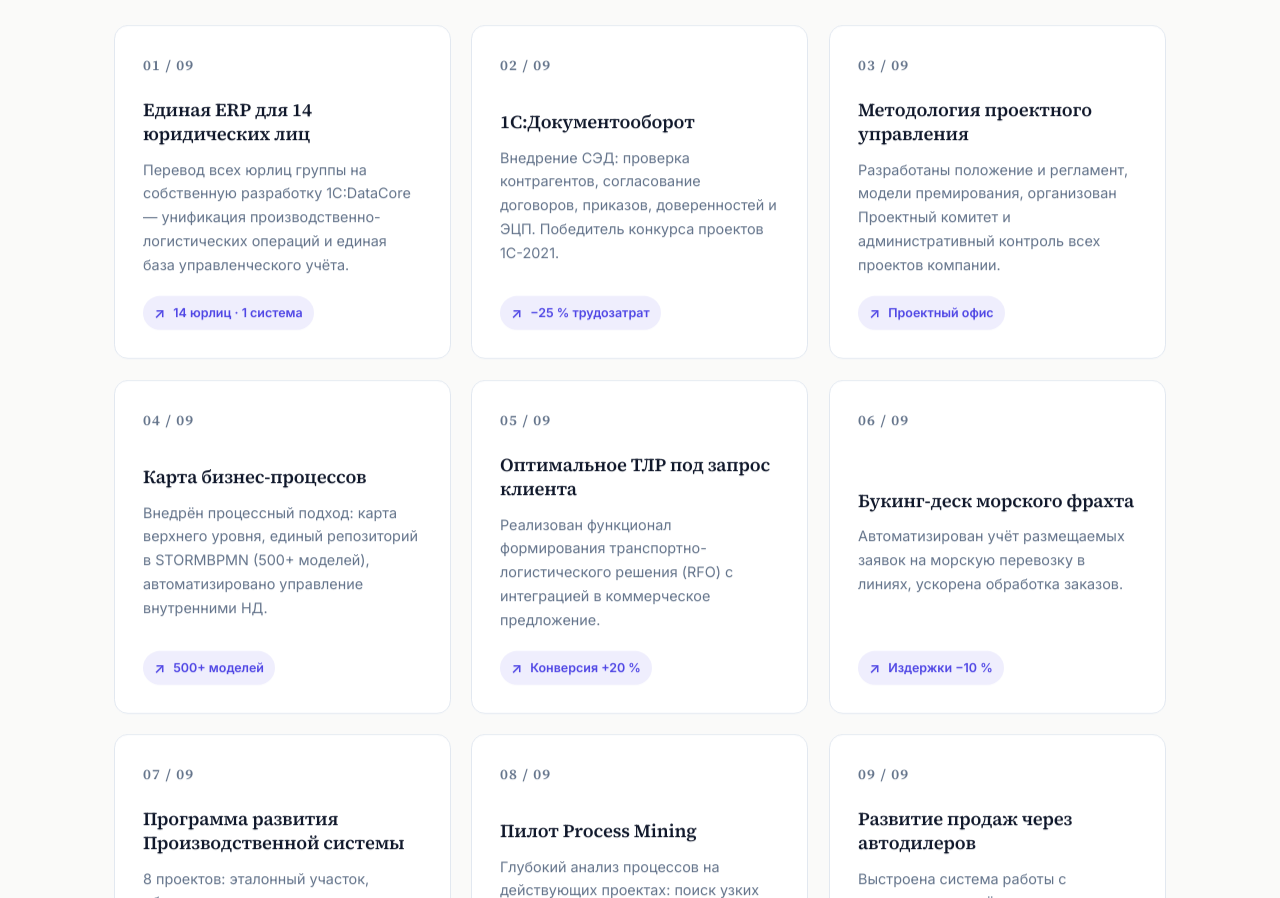
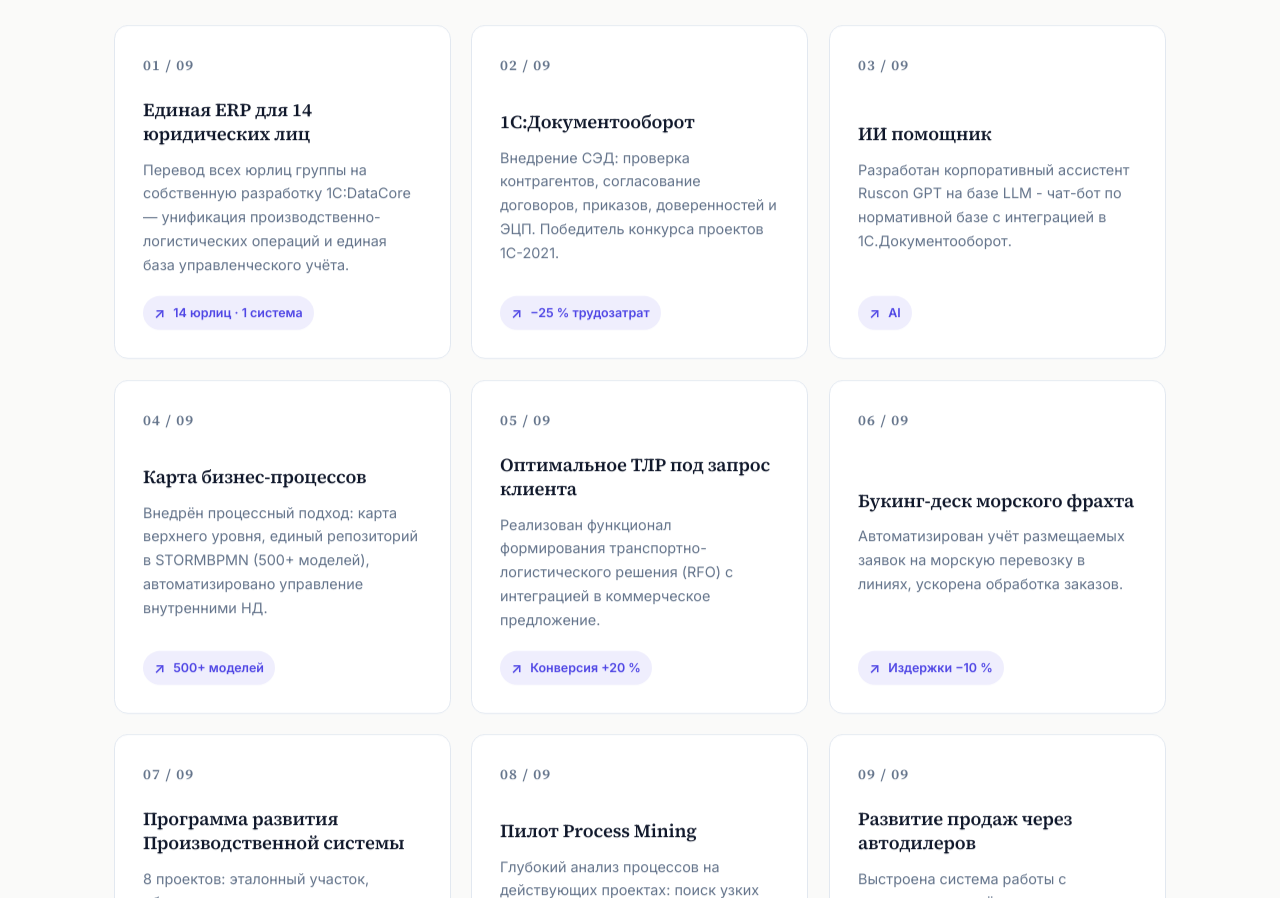
Before and after one commit to cazzzzi/shalnov-cv, a plain HTML site: page index.html in a window 1280 px wide. Shown: the part 4914-5812 px from the top of the page. Drawn offline with Linux system fonts and the light colour scheme.

Commit message:
Update index.html

```diff
--- a/index.html
+++ b/index.html
@@ -1199,9 +1199,9 @@
 
           <article class="project-card reveal">
             <p class="project-num">03 / 09</p>
-            <h3>Методология проектного управления</h3>
-            <p>Разработаны положение и регламент, модели премирования, организован Проектный комитет и административный контроль всех проектов компании.</p>
-            <span class="project-result">Проектный офис</span>
+            <h3>ИИ помощник</h3>
+            <p>Разработан корпоративный ассистент Ruscon GPT на базе LLM - чат-бот по нормативной базе с интеграцией в 1С.Документооборот.</p>
+            <span class="project-result">AI</span>
           </article>
 
           <article class="project-card reveal">
```
